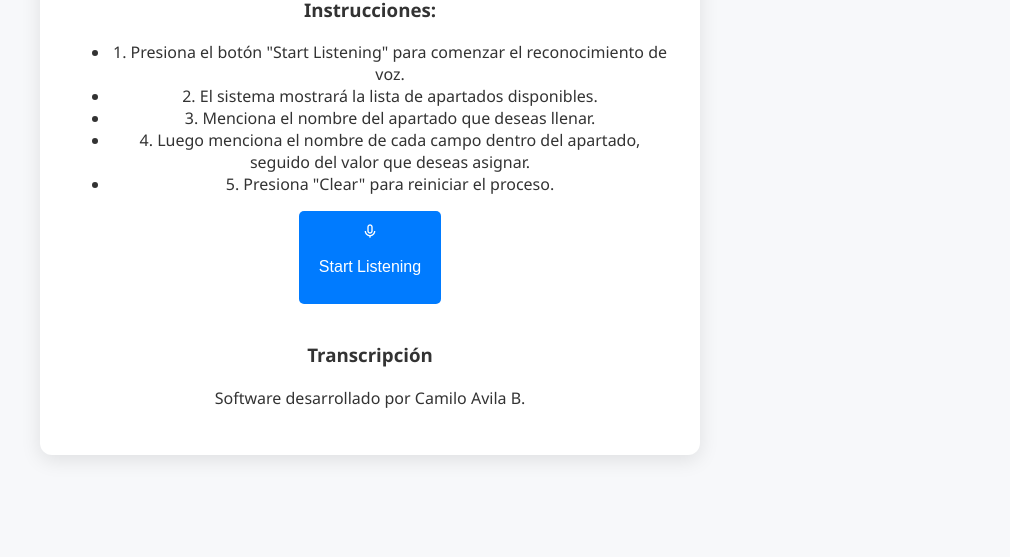
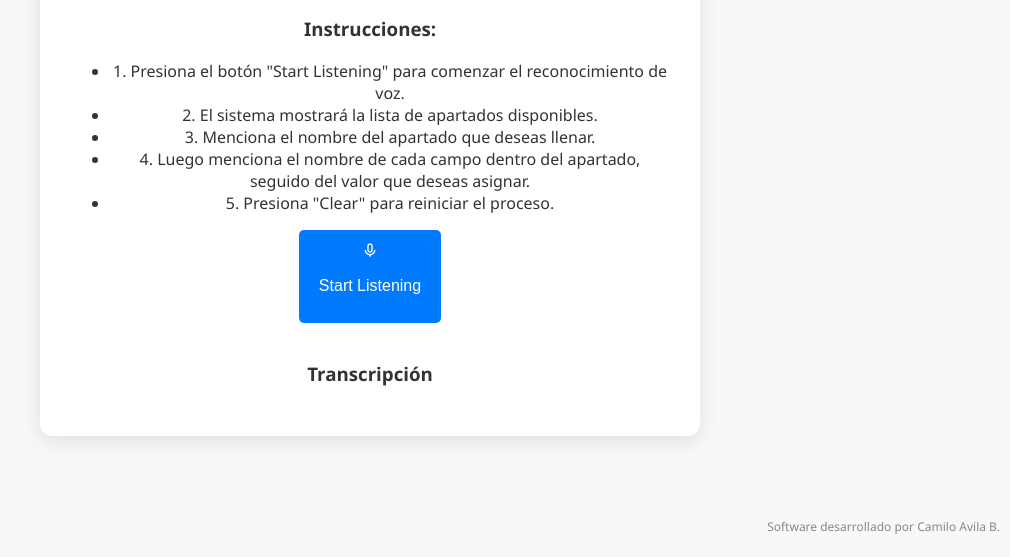
Before and after one commit to Cabiceab/MediAI-, a plain HTML site: page index.html in a window 1280 px wide. Shown: the part 243-800 px from the top of the page, without its empty margins (270-1280 px from the left). Drawn offline with nearby package versions, Linux system fonts and the light colour scheme.

Commit message:
Update PedIA.css

```diff
--- a/PedIA.css
+++ b/PedIA.css
@@ -85,3 +85,11 @@ body {
 #apartadoLista ul li:hover {
     background-color: #e2e2e2;
 }
+
+.footer {
+    position: fixed;
+    bottom: 10px;
+    right: 10px;
+    font-size: 12px;
+    color: #888;
+}
```
